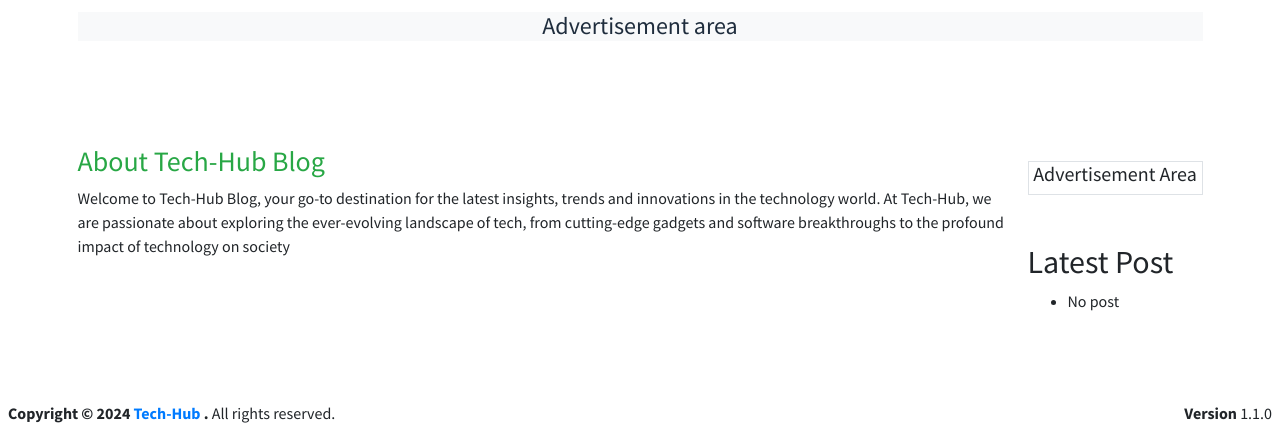
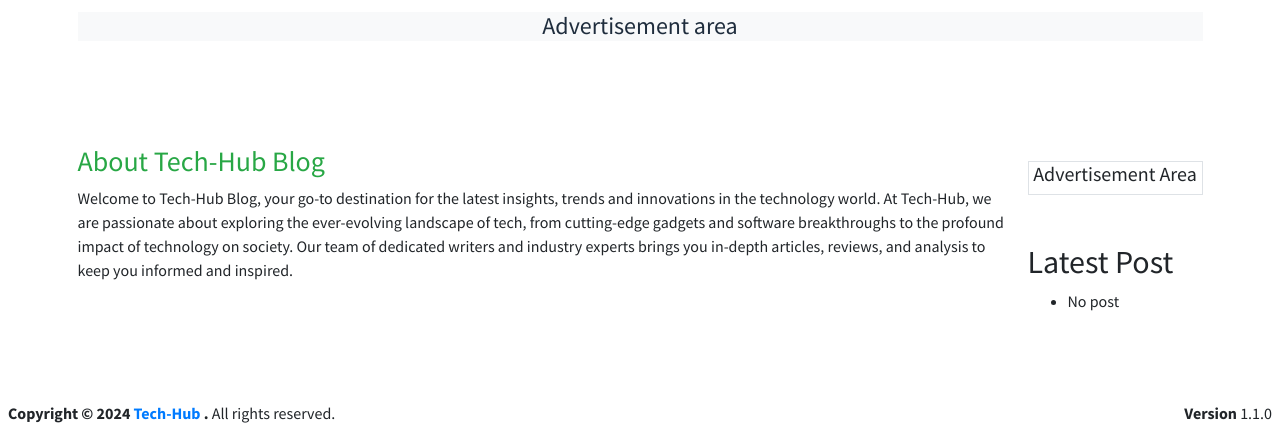
Before and after one commit to Bello-Ibrahm/tech-hub_blog, a Flask app: template web_flask/templates/index.html in a window 1280 px wide. Shown: the part 388-821 px from the top of the page. Run offline with Flask 3, Linux system fonts and the light colour scheme; the template is opened without the code that fills it, so the values that code supplies are empty; parts of the project's set-up code (start-up, migrations or seed data) failed here and were passed over; some libraries are stand-ins or nearby versions.

Commit message:
Add: more text to the home page -about section

```diff
--- a/web_flask/templates/index.html
+++ b/web_flask/templates/index.html
@@ -132,7 +132,7 @@
         <div class="col-md-10 justify-content-justify">
           <h3 class="text-success"> About Tech-Hub Blog </h3>
 
-          <p>Welcome to Tech-Hub Blog, your go-to destination for the latest insights, trends and innovations in the technology world. At Tech-Hub, we are passionate about exploring the ever-evolving landscape of tech, from cutting-edge gadgets and software breakthroughs to the profound impact of technology on society</p>
+          <p>Welcome to Tech-Hub Blog, your go-to destination for the latest insights, trends and innovations in the technology world. At Tech-Hub, we are passionate about exploring the ever-evolving landscape of tech, from cutting-edge gadgets and software breakthroughs to the profound impact of technology on society. Our team of dedicated writers and industry experts brings you in-depth articles, reviews, and analysis to keep you informed and inspired.</p>
         </div>
         <div class="col-md-2">
           <div class="border mt-3 text-center">
```
